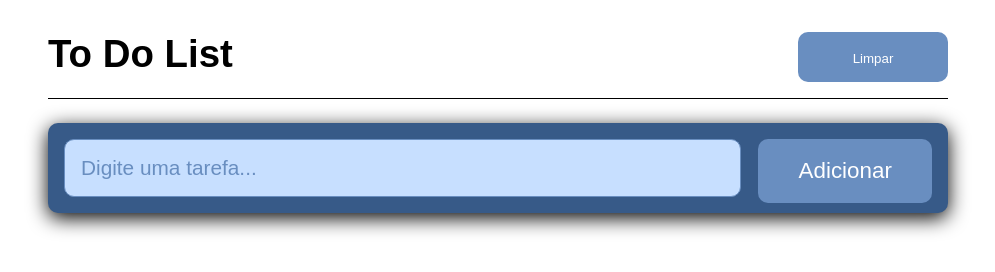
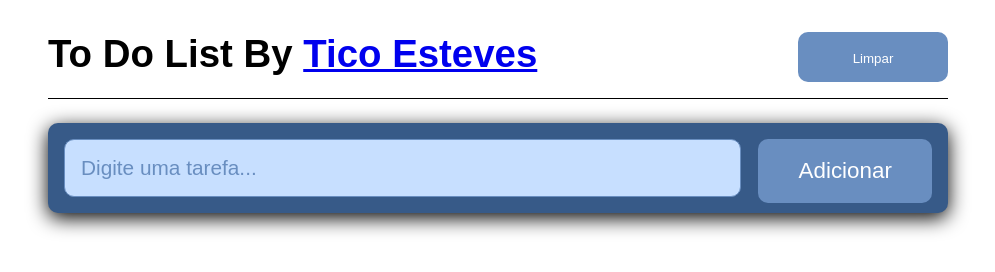
Before and after one commit to ticoesteves/todolist, a plain HTML site: page index.html in a window 1280 px wide. Shown: the whole page, without its empty margins (142-1137 px from the left). Drawn offline with Linux system fonts and the light colour scheme.

Commit message:
Update index.html

```diff
--- a/index.html
+++ b/index.html
@@ -10,7 +10,12 @@
 <body>
     <div class="content">
         <div class="header__form">
-            <h1>To Do List</h1>
+            <h1>
+                To Do List
+                <span class="credits">
+                    By <a href="https://ticoesteves.github.io/portfolio/">Tico Esteves</a>
+                </span>
+            </h1>
             <button class="del__list" onclick="cleanList();">Limpar</button>
         </div>
         <div class="form">
```
